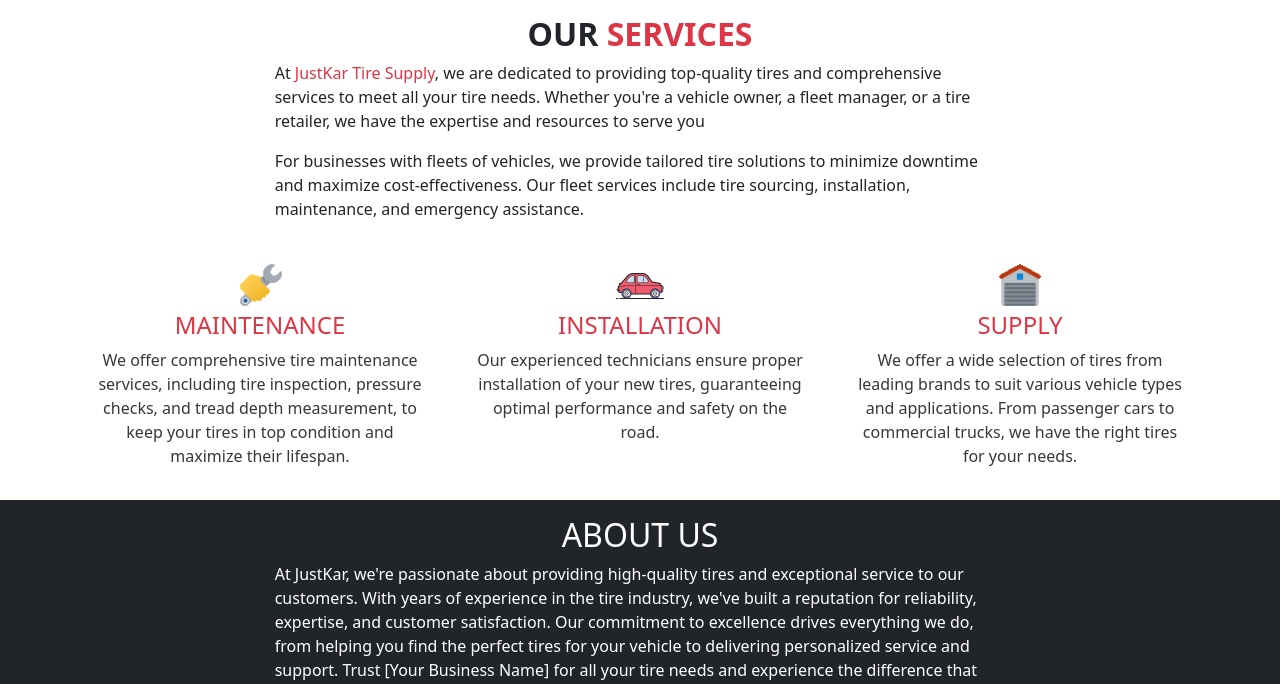
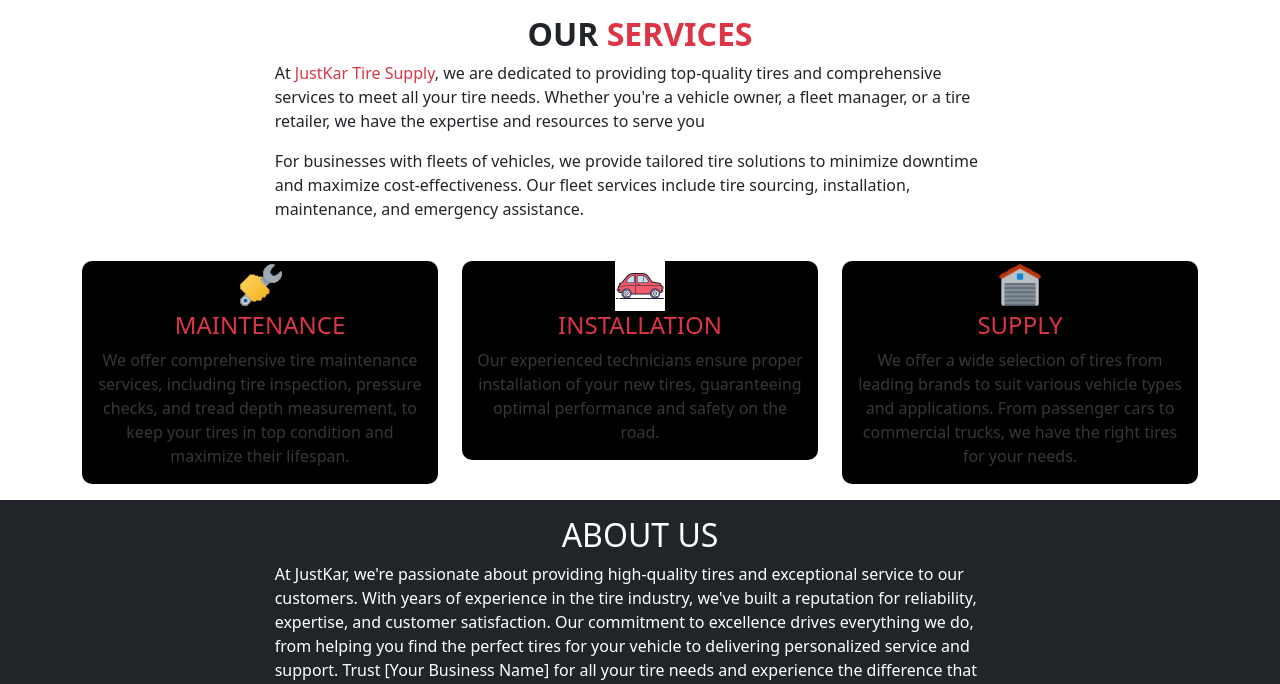
Before and after one commit to Yhuan-Shin/JustKar, a PHP site: page / in a window 1280 px wide. Shown: the part 919-1603 px from the top of the page. Run offline with PHP 8.4, Linux system fonts and the light colour scheme.

Commit message:
Update style.css

```diff
--- a/style.css
+++ b/style.css
@@ -5,7 +5,7 @@
 
   }
   .background{
-    background-color: rgba(255, 255, 255, 0.8);
+    background-color: black;
     color: rgba(255, 255, 255, 0.5);
     border-radius: 10px;
     color: #353838;
```
